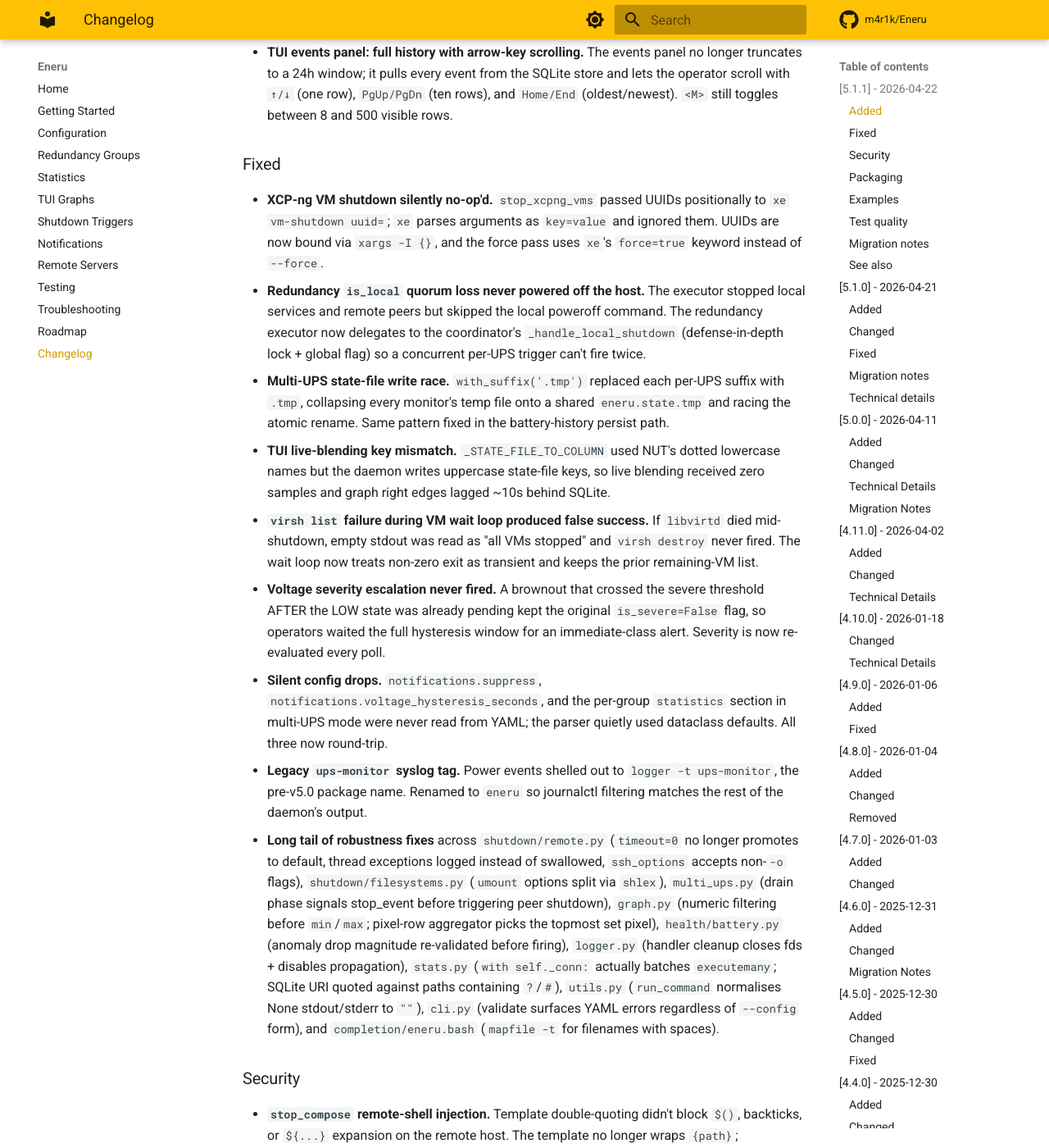
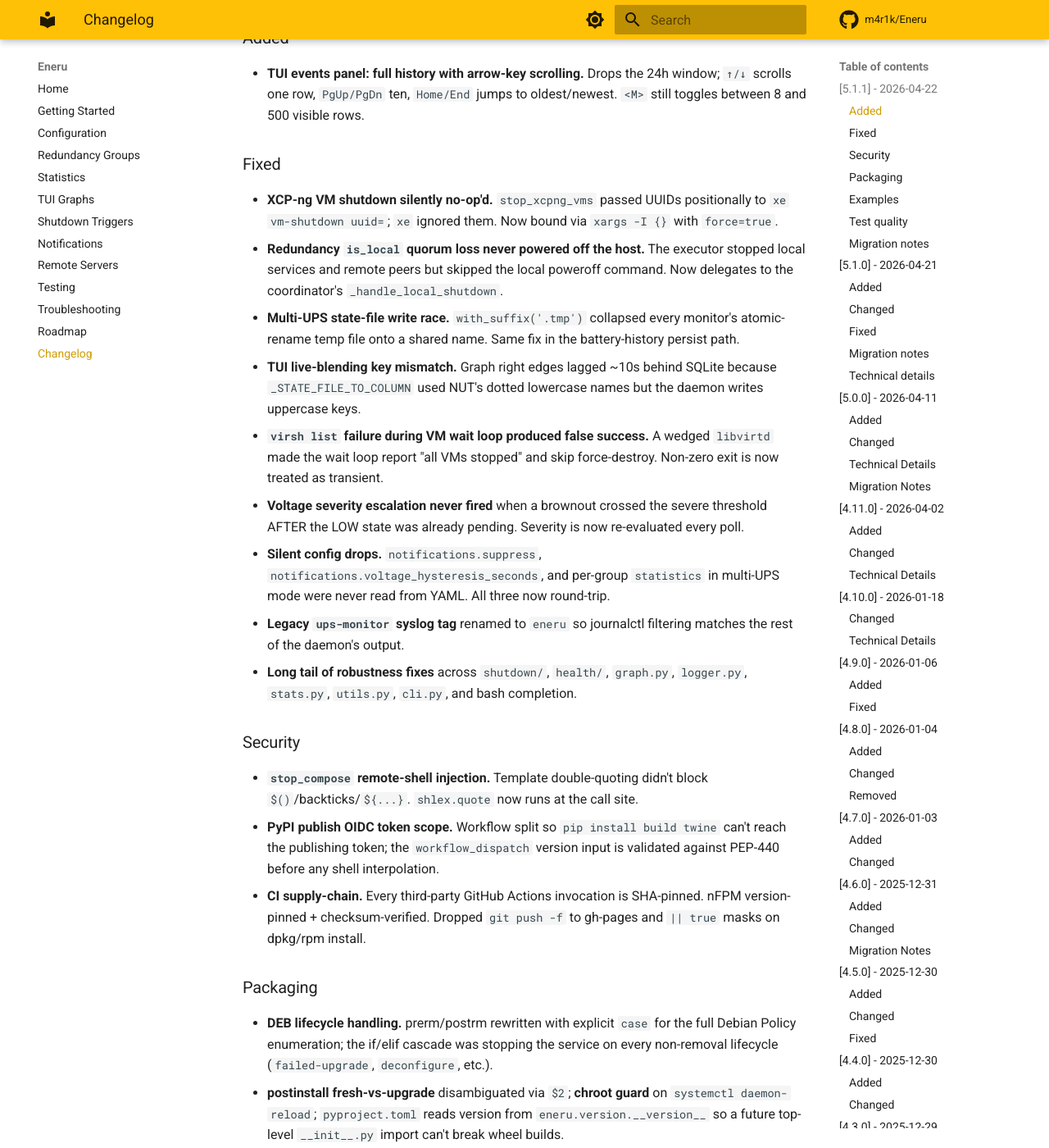
Before and after one commit to m4r1k/Eneru, an MkDocs documentation site: the page built from docs/changelog.md, in a window 1280 px wide and 1400 px high, scrolled down 442 px. Shown: the whole window at 82% size. Built offline with MkDocs 1.6.1 and Material for MkDocs 9.7.7, drawn with Linux system fonts in a browser that asks for light colours; comment, search, counter and statistics services are not loaded; some of the changed text lies outside the part shown.

Commit message:
docs(changelog): trim 5.1.1 entry to bug-fix-release scale
The first cut clocked in at ~900 words, which is the v5.1.0
density — too much for a bug-fix-only release. Compress per-fix
prose into one-line headlines, collapse the "long tail" enumeration
into a single bullet, drop redundant attribution preamble, and
point readers at `git log v5.1.0..v5.1.1` for detail. Final entry
is ~530 words.

Co-Authored-By: Claude Opus 4.7 <noreply@anthropic.com>

```diff
--- a/docs/changelog.md
+++ b/docs/changelog.md
@@ -9,48 +9,42 @@ and this project adheres to [Semantic Versioning](https://semver.org/spec/v2.0.0
 
 ## [5.1.1] - 2026-04-22
 
-Bug-fix release with one small TUI improvement. Bundles fixes from a third-party AI code review (CodeRabbit Pro + Cubic.Dev) of the v5.1.0 codebase. Drop-in upgrade.
+Bug-fix release with one small TUI improvement. Bundles fixes from a third-party AI code review (CodeRabbit Pro + Cubic.Dev) of the v5.1.0 codebase. Drop-in upgrade. See `git log v5.1.0..v5.1.1` for per-commit detail with reviewer attribution.
 
 ### Added
-- **TUI events panel: full history with arrow-key scrolling.** The events panel no longer truncates to a 24h window; it pulls every event from the SQLite store and lets the operator scroll with `↑/↓` (one row), `PgUp/PgDn` (ten rows), and `Home/End` (oldest/newest). `<M>` still toggles between 8 and 500 visible rows.
+- **TUI events panel: full history with arrow-key scrolling.** Drops the 24h window; `↑/↓` scrolls one row, `PgUp/PgDn` ten, `Home/End` jumps to oldest/newest. `<M>` still toggles between 8 and 500 visible rows.
 
 ### Fixed
-- **XCP-ng VM shutdown silently no-op'd.** `stop_xcpng_vms` passed UUIDs positionally to `xe vm-shutdown uuid=`; `xe` parses arguments as `key=value` and ignored them. UUIDs are now bound via `xargs -I {}`, and the force pass uses `xe`'s `force=true` keyword instead of `--force`.
-- **Redundancy `is_local` quorum loss never powered off the host.** The executor stopped local services and remote peers but skipped the local poweroff command. The redundancy executor now delegates to the coordinator's `_handle_local_shutdown` (defense-in-depth lock + global flag) so a concurrent per-UPS trigger can't fire twice.
-- **Multi-UPS state-file write race.** `with_suffix('.tmp')` replaced each per-UPS suffix with `.tmp`, collapsing every monitor's temp file onto a shared `eneru.state.tmp` and racing the atomic rename. Same pattern fixed in the battery-history persist path.
-- **TUI live-blending key mismatch.** `_STATE_FILE_TO_COLUMN` used NUT's dotted lowercase names but the daemon writes uppercase state-file keys, so live blending received zero samples and graph right edges lagged ~10s behind SQLite.
-- **`virsh list` failure during VM wait loop produced false success.** If `libvirtd` died mid-shutdown, empty stdout was read as "all VMs stopped" and `virsh destroy` never fired. The wait loop now treats non-zero exit as transient and keeps the prior remaining-VM list.
-- **Voltage severity escalation never fired.** A brownout that crossed the severe threshold AFTER the LOW state was already pending kept the original `is_severe=False` flag, so operators waited the full hysteresis window for an immediate-class alert. Severity is now re-evaluated every poll.
-- **Silent config drops.** `notifications.suppress`, `notifications.voltage_hysteresis_seconds`, and the per-group `statistics` section in multi-UPS mode were never read from YAML; the parser quietly used dataclass defaults. All three now round-trip.
-- **Legacy `ups-monitor` syslog tag.** Power events shelled out to `logger -t ups-monitor`, the pre-v5.0 package name. Renamed to `eneru` so journalctl filtering matches the rest of the daemon's output.
-- **Long tail of robustness fixes** across `shutdown/remote.py` (`timeout=0` no longer promotes to default, thread exceptions logged instead of swallowed, `ssh_options` accepts non-`-o` flags), `shutdown/filesystems.py` (`umount` options split via `shlex`), `multi_ups.py` (drain phase signals stop_event before triggering peer shutdown), `graph.py` (numeric filtering before `min`/`max`; pixel-row aggregator picks the topmost set pixel), `health/battery.py` (anomaly drop magnitude re-validated before firing), `logger.py` (handler cleanup closes fds + disables propagation), `stats.py` (`with self._conn:` actually batches `executemany`; SQLite URI quoted against paths containing `?`/`#`), `utils.py` (`run_command` normalises None stdout/stderr to `""`), `cli.py` (validate surfaces YAML errors regardless of `--config` form), and `completion/eneru.bash` (`mapfile -t` for filenames with spaces).
+- **XCP-ng VM shutdown silently no-op'd.** `stop_xcpng_vms` passed UUIDs positionally to `xe vm-shutdown uuid=`; `xe` ignored them. Now bound via `xargs -I {}` with `force=true`.
+- **Redundancy `is_local` quorum loss never powered off the host.** The executor stopped local services and remote peers but skipped the local poweroff command. Now delegates to the coordinator's `_handle_local_shutdown`.
+- **Multi-UPS state-file write race.** `with_suffix('.tmp')` collapsed every monitor's atomic-rename temp file onto a shared name. Same fix in the battery-history persist path.
+- **TUI live-blending key mismatch.** Graph right edges lagged ~10s behind SQLite because `_STATE_FILE_TO_COLUMN` used NUT's dotted lowercase names but the daemon writes uppercase keys.
+- **`virsh list` failure during VM wait loop produced false success.** A wedged `libvirtd` made the wait loop report "all VMs stopped" and skip force-destroy. Non-zero exit is now treated as transient.
+- **Voltage severity escalation never fired** when a brownout crossed the severe threshold AFTER the LOW state was already pending. Severity is now re-evaluated every poll.
+- **Silent config drops.** `notifications.suppress`, `notifications.voltage_hysteresis_seconds`, and per-group `statistics` in multi-UPS mode were never read from YAML. All three now round-trip.
+- **Legacy `ups-monitor` syslog tag** renamed to `eneru` so journalctl filtering matches the rest of the daemon's output.
+- **Long tail of robustness fixes** across `shutdown/`, `health/`, `graph.py`, `logger.py`, `stats.py`, `utils.py`, `cli.py`, and bash completion.
 
 ### Security
-- **`stop_compose` remote-shell injection.** Template double-quoting didn't block `$()`, backticks, or `${...}` expansion on the remote host. The template no longer wraps `{path}`; `shlex.quote` runs at the call site.
-- **PyPI workflow OIDC token scope.** Publish workflow split into a `build` job (`contents: read`) and a `publish` job (`needs: build`, `id-token: write`), so `pip install build twine` can no longer reach the publishing token. The `workflow_dispatch` version input is validated against a strict PEP-440 allow-list before any shell interpolation; same fix applied to `release.yml`.
-- **CI supply-chain hardening.** Every third-party GitHub Actions invocation is now SHA-pinned. nFPM is version-pinned and verified against the goreleaser-published `checksums.txt` before extraction. Dropped `git push -f` from the gh-pages step. Dropped `|| true` masks that hid `dpkg`/`rpm` install failures.
+- **`stop_compose` remote-shell injection.** Template double-quoting didn't block `$()`/backticks/`${...}`. `shlex.quote` now runs at the call site.
+- **PyPI publish OIDC token scope.** Workflow split so `pip install build twine` can't reach the publishing token; the `workflow_dispatch` version input is validated against PEP-440 before any shell interpolation.
+- **CI supply-chain.** Every third-party GitHub Actions invocation is SHA-pinned. nFPM version-pinned + checksum-verified. Dropped `git push -f` to gh-pages and `|| true` masks on dpkg/rpm install.
 
 ### Packaging
-- **Dynamic version target.** `pyproject.toml` reads from `eneru.version.__version__` instead of `eneru.__version__`, so a future top-level import in `__init__.py` cannot break wheel builds.
-- **DEB lifecycle handling.** prerm/postrm replaced with explicit `case` statements covering the full Debian Policy enumeration (`failed-upgrade`, `deconfigure`, `abort-install`, `abort-upgrade`, `disappear`); the if/elif cascade previously fell through to "actual removal" on every non-removal lifecycle.
-- **postinstall fresh-vs-upgrade.** Disambiguated via `$2` (previous version, empty on fresh install) instead of the always-present unit file.
-- **chroot/container guard.** `systemctl daemon-reload` skipped when `/run/systemd/system` is missing, so package builds inside chroots no longer abort under `set -e`.
+- **DEB lifecycle handling.** prerm/postrm rewritten with explicit `case` for the full Debian Policy enumeration; the if/elif cascade was stopping the service on every non-removal lifecycle (`failed-upgrade`, `deconfigure`, etc.).
+- **postinstall fresh-vs-upgrade** disambiguated via `$2`; **chroot guard** on `systemctl daemon-reload`; `pyproject.toml` reads version from `eneru.version.__version__` so a future top-level `__init__.py` import can't break wheel builds.
 
 ### Examples
-- Reference and dual-UPS configs no longer ship `StrictHostKeyChecking=no` as the default; the option is commented out and marked testing-only.
-- `config-reference.yaml`: `compose_files: []` (was `compose_files:`, which parses as YAML null and the loader rejects).
+- Reference / dual-UPS configs no longer ship `StrictHostKeyChecking=no` as the default.
+- `config-reference.yaml`: `compose_files: []` (was `compose_files:`, parsing as YAML null).
 - `config-enterprise.yaml`: Slack URL switched to the documented Apprise webhook form.
-- `config-homelab.yaml`: corrected the `parallel: false` comment that promised "shut down LAST" — the legacy flag actually runs servers BEFORE the parallel-order=0 batch. Switched to `shutdown_order: 2` and documented the legacy flag's real semantics.
+- `config-homelab.yaml`: `parallel: false` does the OPPOSITE of "shut down LAST" — switched to `shutdown_order: 2` and corrected the misleading comment.
 
 ### Test quality
-- Autouse `tests/conftest.py` fixture monkeypatches `StatsConfig.__init__` and `StatsStore.__init__` so no test can leak SQLite files into `/var/lib/eneru`. Opt out via `@pytest.mark.no_stats_isolation`.
-- Failsafe tests now route through the real `_main_loop`; the redundancy-evaluator thread test asserts `is_alive()` BEFORE signalling stop; e2e shell scripts assert exit codes via `PIPESTATUS` instead of swallowing them with `|| true`; e2e SSH-target Dockerfile creates `/var/run/sshd`; the low-battery scenario runtime is now above the critical-runtime threshold so the test unambiguously exercises the low-battery path.
+Autouse fixture redirects `StatsConfig` / `StatsStore` defaults to a per-test tmp_path so tests can't leak SQLite files into `/var/lib/eneru`. Failsafe / redundancy-evaluator tests now exercise real code paths; e2e shell scripts assert exit codes via `PIPESTATUS` instead of swallowing them.
 
 ### Migration notes
-None. Every change is a bug fix or additive against the v5.1.0 contract.
-
-### See also
-- `git log v5.1.0..v5.1.1` for per-commit detail with reviewer attribution on every fix.
+None.
 
 ---
 
```
